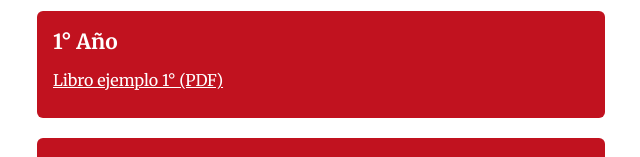
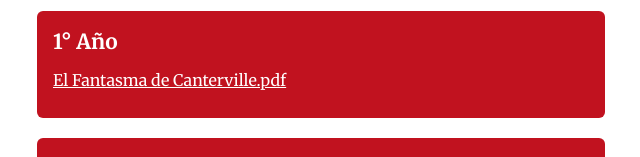
Before and after one commit to lautibelelli/Biblioteca-Virtual-CE-ISD-2025, a plain HTML site: page index.html in a window 1280 px wide. Shown: the part 128-285 px from the top of the page, without its empty margins (319-959 px from the left). Drawn offline with Linux system fonts and the light colour scheme.

Commit message:
Update index.html
le puse titulo al fantasma

```diff
--- a/index.html
+++ b/index.html
@@ -17,7 +17,7 @@
     <div class="curso-box" id="primero">
       <h2>1° Año</h2>
       <ul>
-        <li><a href="primero/El Fantasma de Canterville.pdf" target="_blank">Libro ejemplo 1° (PDF)</a></li>
+        <li><a href="primero/El Fantasma de Canterville.pdf" target="_blank">El Fantasma de Canterville.pdf</a></li>
       </ul>
     </div>
 
```
